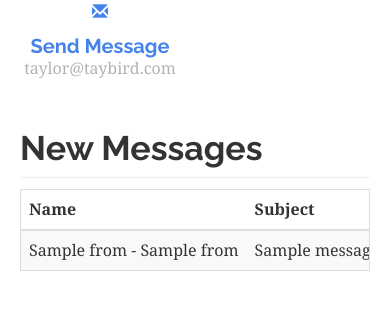
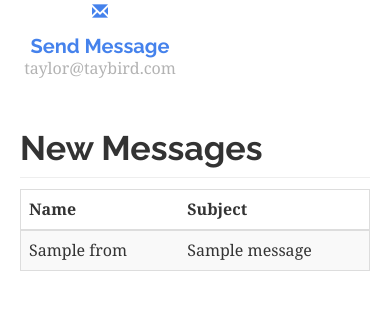
Before and after one commit to tay-bird/skybird, a Python web app: template templates/email.html in a window 390 px wide. Shown: the part 147-457 px from the top of the page. Run offline with Jinja, Linux system fonts and the light colour scheme; the template is opened without the code that fills it: most values are stand-ins (such as "Sample title", 1, 10 or a date in 2020).

Commit message:
Mobile accessability updates to email page.

```diff
--- a/templates/dash.html
+++ b/templates/dash.html
@@ -25,7 +25,7 @@
         <div class="col-xs-6 col-sm-3 placeholder">
             <a href="/stats#uptime">
                 <span class="glyphicon glyphicon-off"></span>
-                <h4 id="stats_uptime"> Hours</h4>
+                <h4 id="stats_uptime">0 Hours</h4>
             </a>
             <span class="text-muted">Skybird Uptime</span>
         </div>
--- a/templates/email.html
+++ b/templates/email.html
@@ -16,6 +16,19 @@
 {% endblock %}
 
 {% block header %}Email{% endblock %}
+
+{% block html_head %}
+    {{ super() }}
+    <style>
+        .truncate {
+            max-width: 1px;
+            white-space: nowrap;
+            overflow: hidden;
+            text-overflow: ellipsis;  // IE 6+, FF 7+, Op 11+, Saf 1.3+, Chr 1+
+            -o-text-overflow: ellipsis;  // for Opera 9 & 10
+        }
+    </style>
+{% endblock %}
 
 {% block body %}
 
@@ -36,7 +49,7 @@
                 <tr>
                     <th>Name</th>
                     <th>Subject</th>
-                    <th>Message</th>
+                    <th class="hidden-xs">Message</th>
                 </tr>
             </thead>
             <tbody>
@@ -46,9 +59,9 @@
                         data-email-subject="{{ message['subject'] }}"
                         data-email-body="{{ message['body'] }}"
                         class="view-email" rel="tooltip">
-                            <td width="18%">{{ message['from'][0] }} - {{ message['from'][1] }}</td>
-                            <td width="20%">{{ message['subject'] }}</td>
-                            <td width="62%">{{ message['body-short'] }}</td>
+                            <td width="25%" class="truncate">{{ message['from'][0] }}</td>
+                            <td width="30%" class="truncate">{{ message['subject'] }}</td>
+                            <td width="45%" class="hidden-xs truncate">{{ message['body'] }}</td> <!-- message['body-short'] -->
                         </tr>
                     </a>
                 {% endfor %}
```
